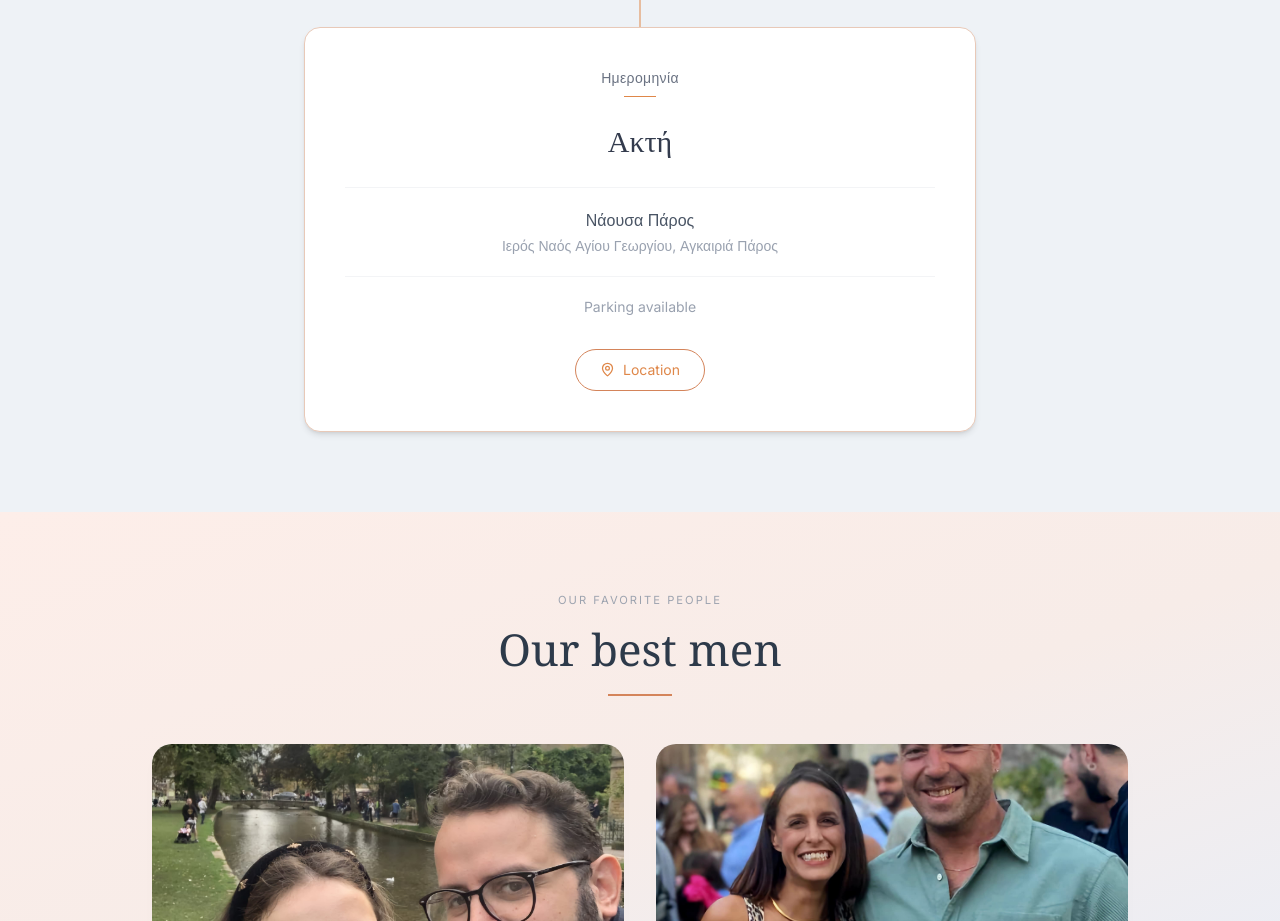
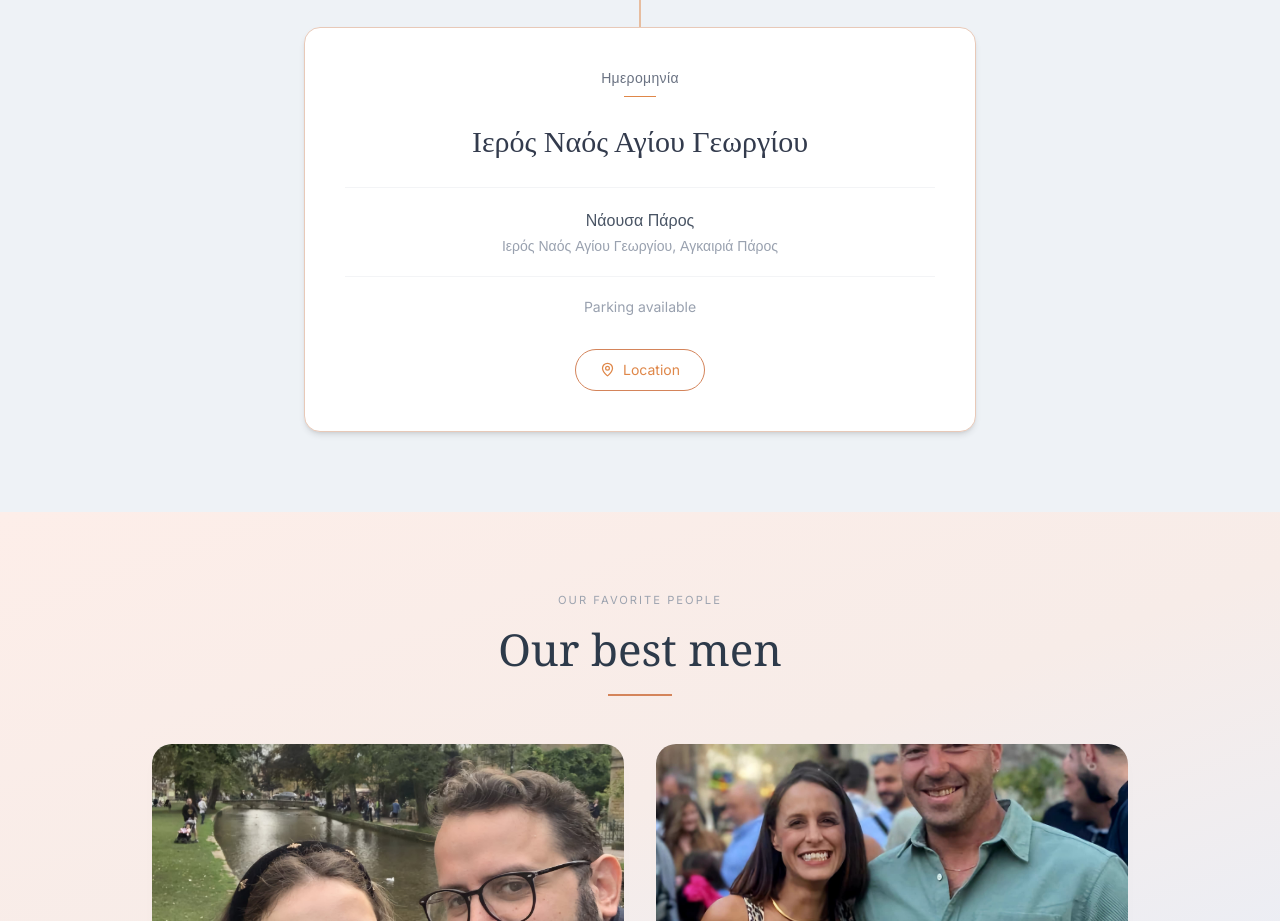
Before and after one commit to Rifatul-Islam-Munna/multiple-weeding-landing-page, a Next.js app: page / in a window 1280 px wide. Shown: the part 3400-4321 px from the top of the page. Built offline with nearby package versions, Linux system fonts and the light colour scheme.

Commit message:
updated names

```diff
--- a/src/static-data/data.ts
+++ b/src/static-data/data.ts
@@ -92,7 +92,7 @@ export const weddingData = {
     },
     card2: {
       label: "Ημερομηνία",
-      venue: "Ακτή",
+      venue: "Ιερός Ναός Αγίου Γεωργίου",
       city: "Νάουσα Πάρος",
       address: "Ιερός Ναός Αγίου Γεωργίου, Αγκαιριά  Πάρος",
       parking: "Parking available",
```
